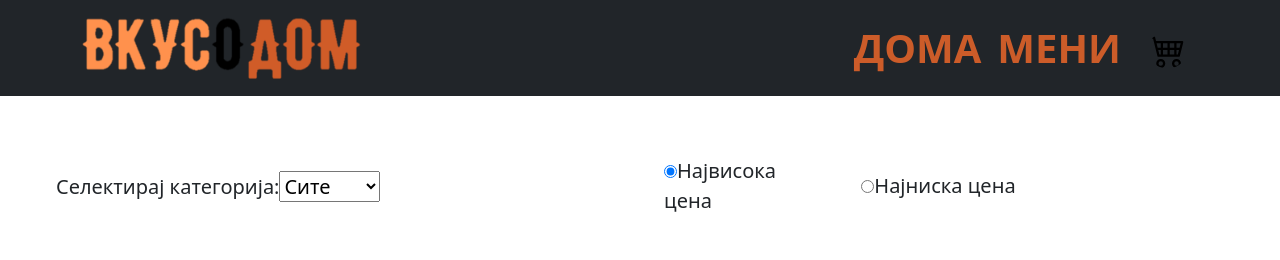
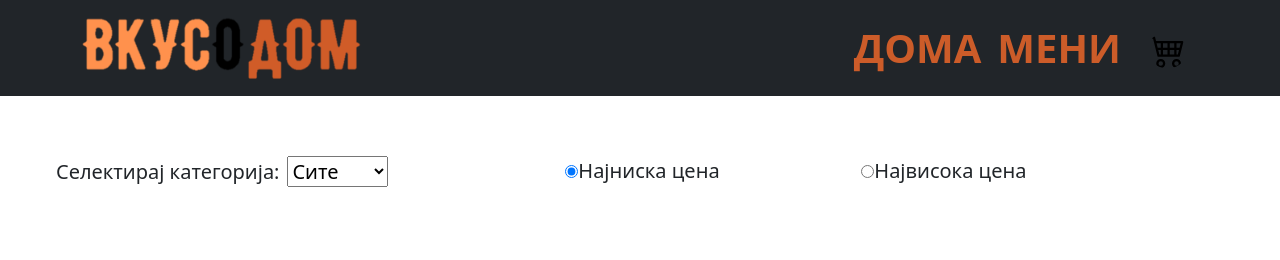
Before and after one commit to IskraNa/digit-2023, a React (Create React App) app: page /menu in a window 1280 px wide. Shown: the top 260 px of the page. Built offline with nearby package versions, Linux system fonts and the light colour scheme.

Commit message:
Final style

```diff
--- a/src/components/Menu/menu.js
+++ b/src/components/Menu/menu.js
@@ -81,7 +81,7 @@ const Menu = () => {
   return (
     <div>
       <div className="m-5 row d-flex align-items-center fs-5">
-        <div className="col-md-2">
+        <div className="col-md-3">
           <label className="m-1 p-2">
             <input
               type="radio"
@@ -90,7 +90,7 @@ const Menu = () => {
               checked={sortOrder}
               onChange={() => handleSortOrderChange(true)}
              />
-              Највисока цена
+              Најниска цена
           </label>
         </div>
         <div className="col-md-4">
@@ -102,13 +102,13 @@ const Menu = () => {
               checked={!sortOrder}
               onChange={() => handleSortOrderChange(false)}
             />
-            Најниска цена
+            Највисока цена
           </label>
         </div>
-        <div className="col-md-6 p-2 order-md-first ">
-          <label>
+        <div className="col-md-5 p-2 order-md-first ">
+          <label className="">
             Селектирај категорија:
-            <select value={selectedCategory} onChange={handleCategoryChange}>
+            <select  className="ms-2" value={selectedCategory} onChange={handleCategoryChange}>
               <option value="all">Сите</option>
               <option value="Мрсно">Мрсно</option>
               <option value="Посно">Посно</option>
```
